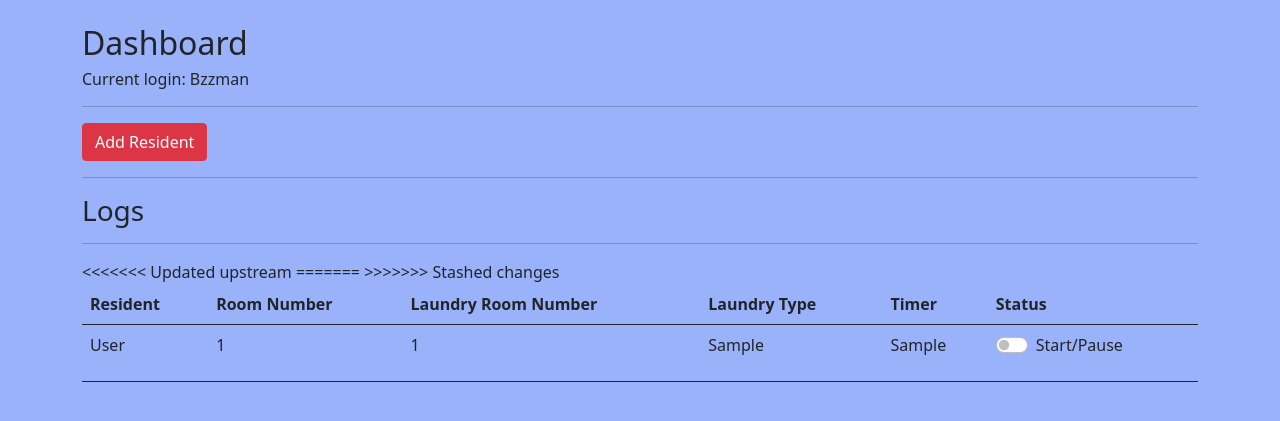
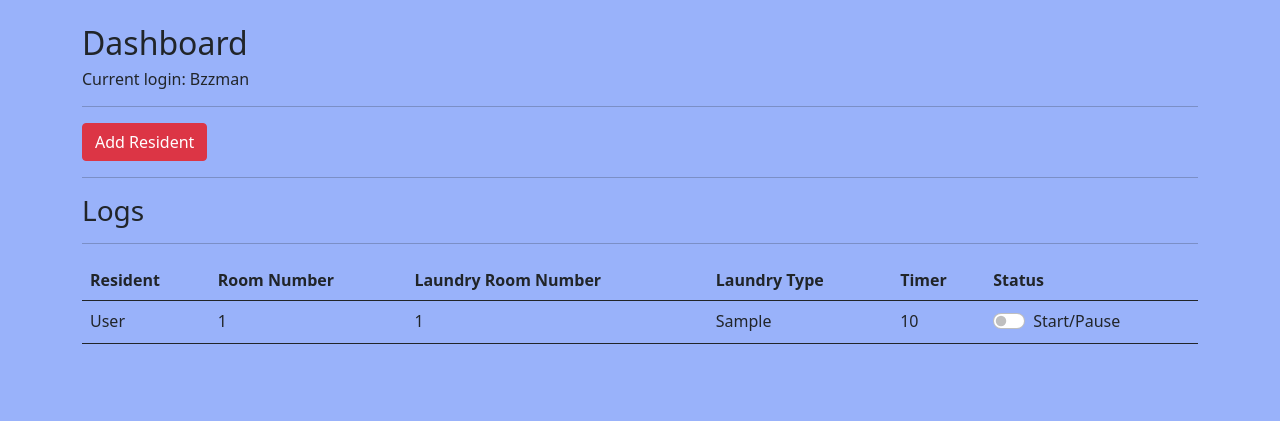
Before and after one commit to eyupbarlas/KeyFinder, a Flask app: template Software/Testing/templates/dashboard.html in a window 1280 px wide. Shown: the part 56-477 px from the top of the page. Run offline with Flask 2, Linux system fonts and the light colour scheme; the visitor is signed in with stand-in values (Sample User, id 1); the template is opened without the code that fills it: most values are stand-ins (such as "Sample title", 1, 10 or a date in 2020).

Commit message:
Minor Fix

```diff
--- a/Software/Testing/templates/dashboard.html
+++ b/Software/Testing/templates/dashboard.html
@@ -19,7 +19,6 @@
         <th scope="col">Laundry Type</th>
         <th scope="col">Timer</th>
         <th scope="col">Status</th>
-        <!-- <th scope="col">Returned</th> -->
       </tr>
     </thead>
     <tbody>
@@ -30,26 +29,18 @@
           <td>{{ log['laundryNum'] }}</td>
           <td>{{ log['laundryType'] }}</td>
           <td>
-            <div id="countdownTest"><p>{{countdownTest}}</p></div>
+            <span id="timer"></span>
           </td>
           <td>
 
               <div class="form-check form-switch">
                 <form action="post">
-                  <input class="form-check-input" type="checkbox" name="startPauseToggle" value="Start">
+                  <input class="form-check-input" id="switch" type="checkbox" name="startPauseToggle" value="Start">
                   <label class="form-check-label" for="flexSwitchCheckDefault">Start/Pause</label>
                 </form>
               </div>
             </form>
           </td>
-          <!-- <td>
-            <div class="form-check form-switch">
-              <form action="post">
-                <button type="button" id="returned" class="btn btn-danger">Danger</button>
-              </form>
-            </div>
-          </form>
-        </td> -->
         {% endfor %}
 
     </tbody>
@@ -57,13 +48,9 @@
 <div class="alert alert-danger">There are no logs.</div>
 {% endif %}
 
-<<<<<<< Updated upstream
-=======
 <script type="application/javascript">
   const timer = document.getElementById('timer');
   const switchBtn = document.getElementById('switch');
-  const returnBtn = document.getElementById('returned');
-
 
   var totalTime = 10; //! Get this value from outside
   var count = 0;
@@ -98,29 +85,12 @@
                 timer.innerHTML = totalTime;
             }
 
-
-            // if (!isPositive(totalTime) && totalTime%10 === 0)
-            // {
-            //     count++;
-            //     alert('Woah..' + count);
-            //     //window.location.href = "{{ url_for( 'dashboard' ) }}";
-            //     //! POSSIBLE WITH AJAX TOO
-            // }
-
         }, 1000);
         countDown;
       }
-
-      // returnBtn.addEventListener('click', ()=>
-      // {
-      //     //totalTime = 2; // Change the total time w.r.t to here.
-      //     alert("Fuck");
-      // });
-
 
   });
 
 </script>
 
->>>>>>> Stashed changes
 {% endblock body %}
```
